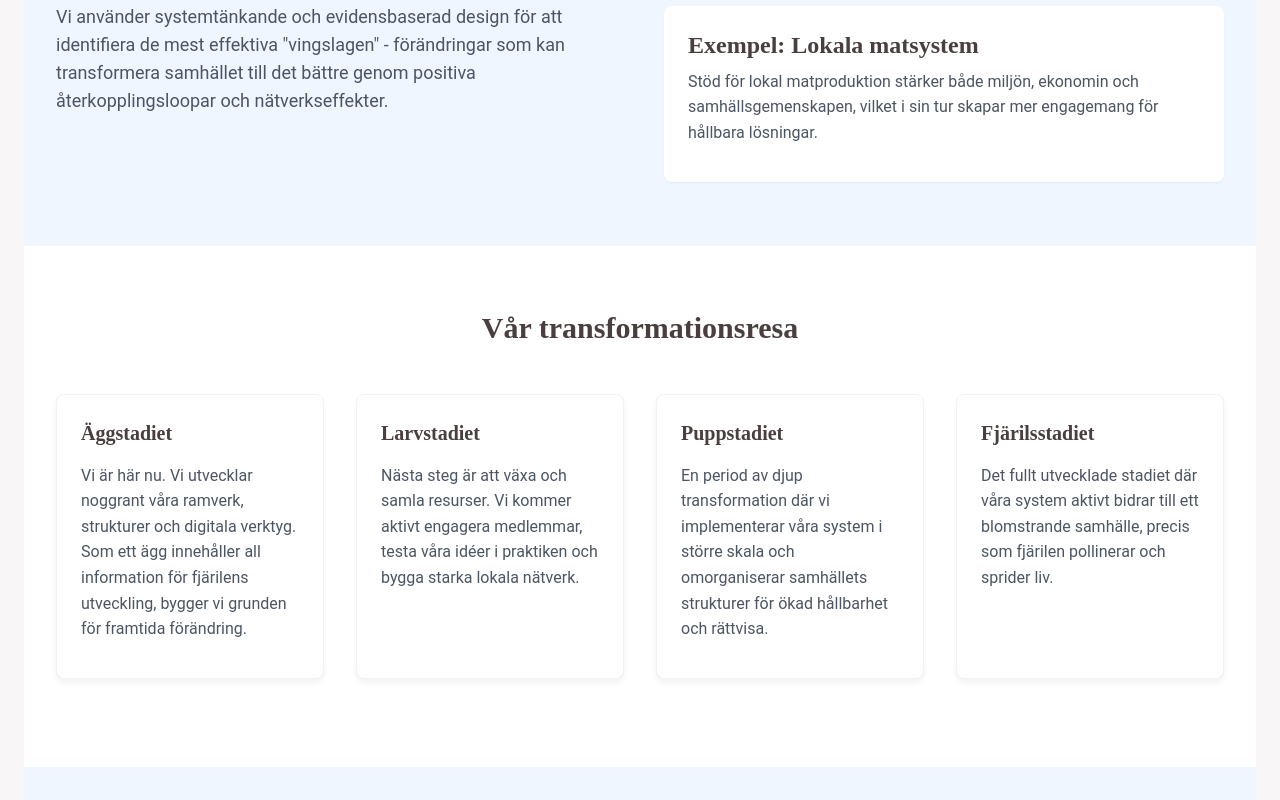
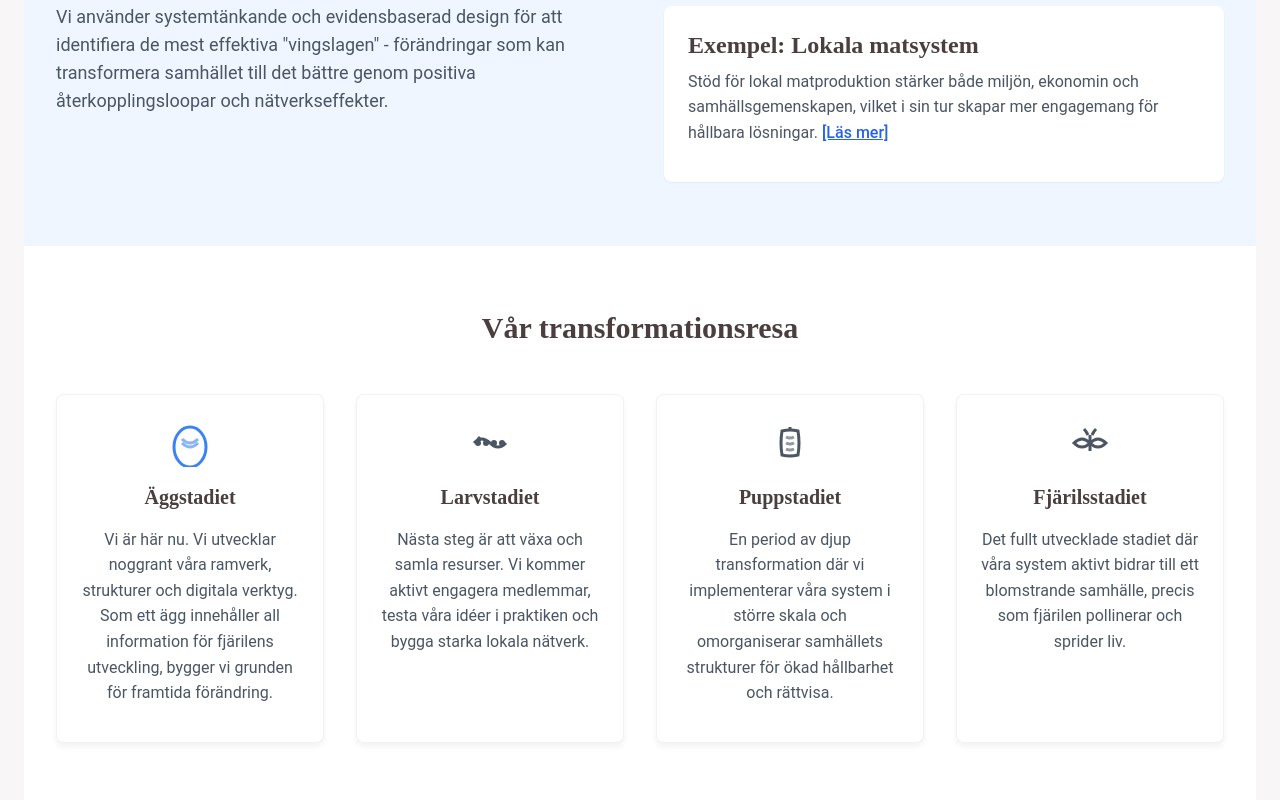
Before and after one commit to fjarilspartiet-se/fjarilspartiet, a Next.js app: page /vision in a window 1280 px wide. Shown: the part 720-1520 px from the top of the page. Built offline with nearby package versions, Linux system fonts and the light colour scheme.

Commit message:
Add symbols to butterfly transformation stages in vision and links in example section

```diff
--- /dev/null
+++ b/src/components/TransformationJourney.tsx
@@ -0,0 +1,104 @@
+import { useState } from 'react';
+
+interface IconProps {
+  className?: string;
+}
+
+interface Stage {
+  id: string;
+  title: string;
+  description: string;
+  icon: React.FC<IconProps>;
+}
+
+const TransformationJourney = () => {
+  const [activeStage, setActiveStage] = useState('egg');
+
+  const stages: Stage[] = [
+    {
+      id: 'egg',
+      title: 'Äggstadiet',
+      description: 'Vi är här nu. Vi utvecklar noggrant våra ramverk, strukturer och digitala verktyg. Som ett ägg innehåller all information för fjärilens utveckling, bygger vi grunden för framtida förändring.',
+      icon: ({ className }: IconProps) => (
+        <svg className={className} xmlns="http://www.w3.org/2000/svg" viewBox="0 0 24 24">
+          <ellipse cx="12" cy="14" rx="8" ry="10" fill="none" stroke="currentColor" strokeWidth="1.5"/>
+          <path d="M8 10 Q12 14 16 10" fill="none" stroke="currentColor" strokeWidth="1.5" opacity="0.6"/>
+          <path d="M8 12 Q12 16 16 12" fill="none" stroke="currentColor" strokeWidth="1.5" opacity="0.6"/>
+        </svg>
+      )
+    },
+    {
+      id: 'larva',
+      title: 'Larvstadiet',
+      description: 'Nästa steg är att växa och samla resurser. Vi kommer aktivt engagera medlemmar, testa våra idéer i praktiken och bygga starka lokala nätverk.',
+      icon: ({ className }: IconProps) => (
+        <svg className={className} xmlns="http://www.w3.org/2000/svg" viewBox="0 0 24 24">
+          <path d="M4 12 Q8 8 12 12 Q16 16 20 12" fill="none" stroke="currentColor" strokeWidth="1.5"/>
+          <circle cx="6" cy="12" r="1.5" fill="currentColor"/>
+          <circle cx="10" cy="12" r="1.5" fill="currentColor"/>
+          <circle cx="14" cy="12" r="1.5" fill="currentColor"/>
+          <circle cx="18" cy="12" r="1.5" fill="currentColor"/>
+          <path d="M5 11.5 Q6 10 7 9" fill="none" stroke="currentColor" strokeWidth="1.5"/>
+        </svg>
+      )
+    },
+    {
+      id: 'pupa',
+      title: 'Puppstadiet',
+      description: 'En period av djup transformation där vi implementerar våra system i större skala och omorganiserar samhällets strukturer för ökad hållbarhet och rättvisa.',
+      icon: ({ className }: IconProps) => (
+        <svg className={className} xmlns="http://www.w3.org/2000/svg" viewBox="0 0 24 24">
+          <path d="M12 4 L12 6" fill="none" stroke="currentColor" strokeWidth="1.5"/>
+          <path d="M8 6 Q12 5 16 6 Q17 12 16 18 Q12 19 8 18 Q7 12 8 6Z" fill="none" stroke="currentColor" strokeWidth="1.5"/>
+          <path d="M10 9 Q12 10 14 9" fill="none" stroke="currentColor" strokeWidth="1.5" opacity="0.6"/>
+          <path d="M10 12 Q12 13 14 12" fill="none" stroke="currentColor" strokeWidth="1.5" opacity="0.6"/>
+          <path d="M10 15 Q12 16 14 15" fill="none" stroke="currentColor" strokeWidth="1.5" opacity="0.6"/>
+        </svg>
+      )
+    },
+    {
+      id: 'butterfly',
+      title: 'Fjärilsstadiet',
+      description: 'Det fullt utvecklade stadiet där våra system aktivt bidrar till ett blomstrande samhälle, precis som fjärilen pollinerar och sprider liv.',
+      icon: ({ className }: IconProps) => (
+        <svg className={className} xmlns="http://www.w3.org/2000/svg" viewBox="0 0 24 24">
+          <line x1="12" y1="8" x2="12" y2="16" stroke="currentColor" strokeWidth="1.5"/>
+          <path d="M12 12 Q8 8 4 12 Q8 16 12 12" fill="none" stroke="currentColor" strokeWidth="1.5"/>
+          <path d="M12 12 Q16 8 20 12 Q16 16 12 12" fill="none" stroke="currentColor" strokeWidth="1.5"/>
+          <path d="M11 8 Q10 6 9 5" fill="none" stroke="currentColor" strokeWidth="1.5"/>
+          <path d="M13 8 Q14 6 15 5" fill="none" stroke="currentColor" strokeWidth="1.5"/>
+        </svg>
+      )
+    }
+  ];
+
+  return (
+    <section className="py-16 bg-white">
+      <div className="max-w-7xl mx-auto px-4 sm:px-6 lg:px-8">
+        <h2 className="text-3xl font-bold text-center mb-12">Vår transformationsresa</h2>
+
+        <div className="grid md:grid-cols-4 gap-8">
+          {stages.map((stage) => (
+            <div
+              key={stage.id}
+              className={`card p-6 cursor-pointer transition-all hover:shadow-lg ${
+                activeStage === stage.id ? 'ring-2 ring-blue-500 shadow-lg' : ''
+              }`}
+              onClick={() => setActiveStage(stage.id)}
+            >
+              <div className="flex flex-col items-center mb-4">
+                <stage.icon className={`w-12 h-12 mb-4 ${
+                  activeStage === stage.id ? 'text-blue-500' : 'text-gray-600'
+                }`} />
+                <h3 className="text-xl font-semibold text-center">{stage.title}</h3>
+              </div>
+              <p className="text-gray-600 text-center">{stage.description}</p>
+            </div>
+          ))}
+        </div>
+      </div>
+    </section>
+  );
+};
+
+export default TransformationJourney;
--- a/src/pages/vision.tsx
+++ b/src/pages/vision.tsx
@@ -1,10 +1,9 @@
-import { useState } from 'react';
 import MainLayout from '../layouts/MainLayout';
 import Link from 'next/link';
 import { ArrowRight, Lightbulb, HeartHandshake, Scale, Blend } from 'lucide-react';
+import TransformationJourney from '../components/TransformationJourney';
 
 export default function VisionPage() {
-  const [activeStage, setActiveStage] = useState('egg');
 
   return (
     <MainLayout>
@@ -48,6 +47,9 @@ export default function VisionPage() {
                   Ett grundläggande ekonomiskt skyddsnät leder till ökad entreprenörskap,
                   bättre hälsa, starkare lokalsamhällen och minskad byråkrati - effekter som
                   förstärker varandra och skapar systemisk förändring.
+                  <Link href="/losningar#aubi" className="text-blue-600 ml-1 hover:underline">
+                    [Läs mer]
+                  </Link>
                 </p>
               </div>
               <div className="bg-white p-6 rounded-lg shadow-sm">
@@ -56,6 +58,9 @@ export default function VisionPage() {
                   Stöd för lokal matproduktion stärker både miljön, ekonomin och
                   samhällsgemenskapen, vilket i sin tur skapar mer engagemang för
                   hållbara lösningar.
+                  <Link href="/losningar#hallbarhet" className="text-blue-600 ml-1 hover:underline">
+                    [Läs mer]
+                  </Link>
                 </p>
               </div>
             </div>
@@ -64,66 +69,7 @@ export default function VisionPage() {
       </section>
 
       {/* Transformation Journey */}
-      <section className="py-16 bg-white">
-        <div className="max-w-7xl mx-auto px-4 sm:px-6 lg:px-8">
-          <h2 className="text-3xl font-bold text-center mb-12">Vår transformationsresa</h2>
-
-          <div className="grid md:grid-cols-4 gap-8">
-            <div
-              className={`card cursor-pointer transition-all ${
-                activeStage === 'egg' ? 'ring-2 ring-blue-500' : ''
-              }`}
-              onClick={() => setActiveStage('egg')}
-            >
-              <h3 className="text-xl font-semibold mb-4">Äggstadiet</h3>
-              <p className="text-gray-600">
-                Vi är här nu. Vi utvecklar noggrant våra ramverk, strukturer och digitala verktyg.
-                Som ett ägg innehåller all information för fjärilens utveckling, bygger vi grunden
-                för framtida förändring.
-              </p>
-            </div>
-
-            <div
-              className={`card cursor-pointer transition-all ${
-                activeStage === 'larva' ? 'ring-2 ring-blue-500' : ''
-              }`}
-              onClick={() => setActiveStage('larva')}
-            >
-              <h3 className="text-xl font-semibold mb-4">Larvstadiet</h3>
-              <p className="text-gray-600">
-                Nästa steg är att växa och samla resurser. Vi kommer aktivt engagera medlemmar,
-                testa våra idéer i praktiken och bygga starka lokala nätverk.
-              </p>
-            </div>
-
-            <div
-              className={`card cursor-pointer transition-all ${
-                activeStage === 'pupa' ? 'ring-2 ring-blue-500' : ''
-              }`}
-              onClick={() => setActiveStage('pupa')}
-            >
-              <h3 className="text-xl font-semibold mb-4">Puppstadiet</h3>
-              <p className="text-gray-600">
-                En period av djup transformation där vi implementerar våra system i större skala
-                och omorganiserar samhällets strukturer för ökad hållbarhet och rättvisa.
-              </p>
-            </div>
-
-            <div
-              className={`card cursor-pointer transition-all ${
-                activeStage === 'butterfly' ? 'ring-2 ring-blue-500' : ''
-              }`}
-              onClick={() => setActiveStage('butterfly')}
-            >
-              <h3 className="text-xl font-semibold mb-4">Fjärilsstadiet</h3>
-              <p className="text-gray-600">
-                Det fullt utvecklade stadiet där våra system aktivt bidrar till ett blomstrande
-                samhälle, precis som fjärilen pollinerar och sprider liv.
-              </p>
-            </div>
-          </div>
-        </div>
-      </section>
+      <TransformationJourney />
 
       {/* Core Values */}
       <section className="py-16 bg-blue-50">
```
Also changed, not shown: 1 other file (tests, documents, lock files or other folders).
